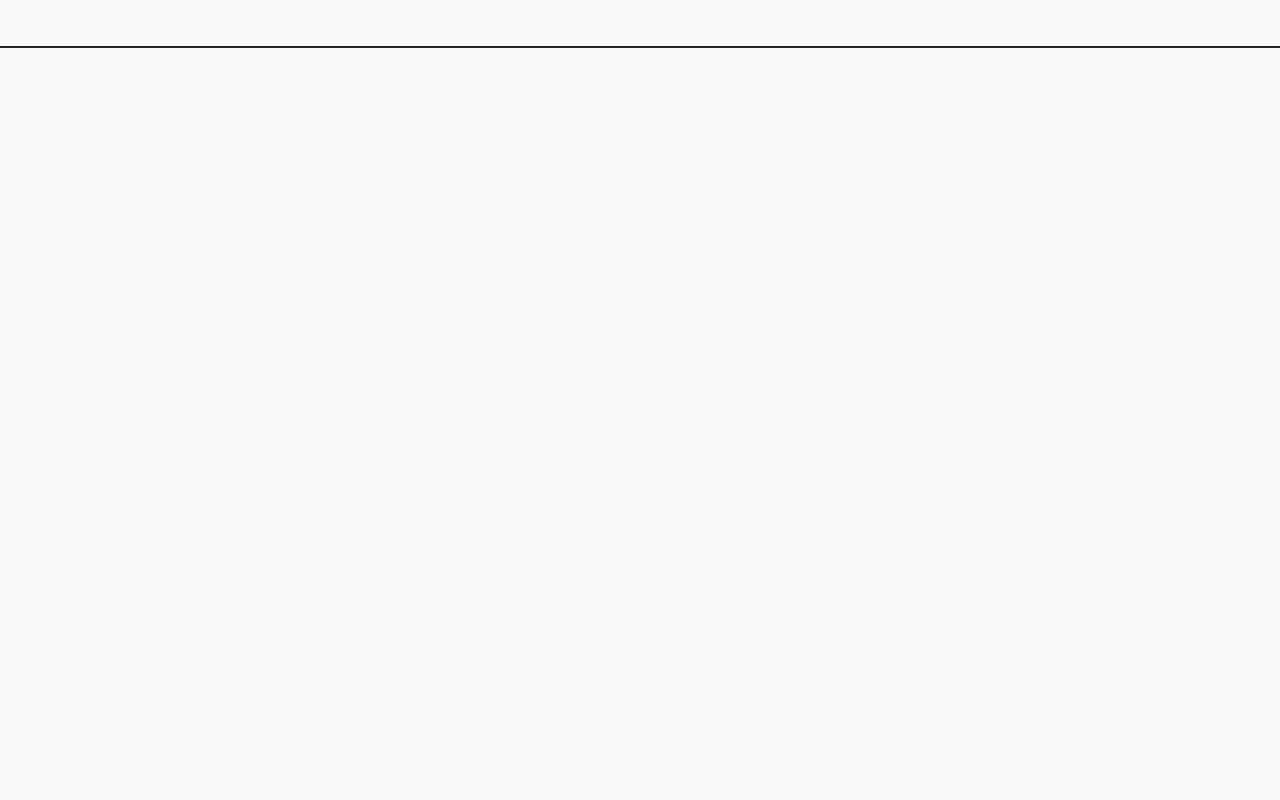
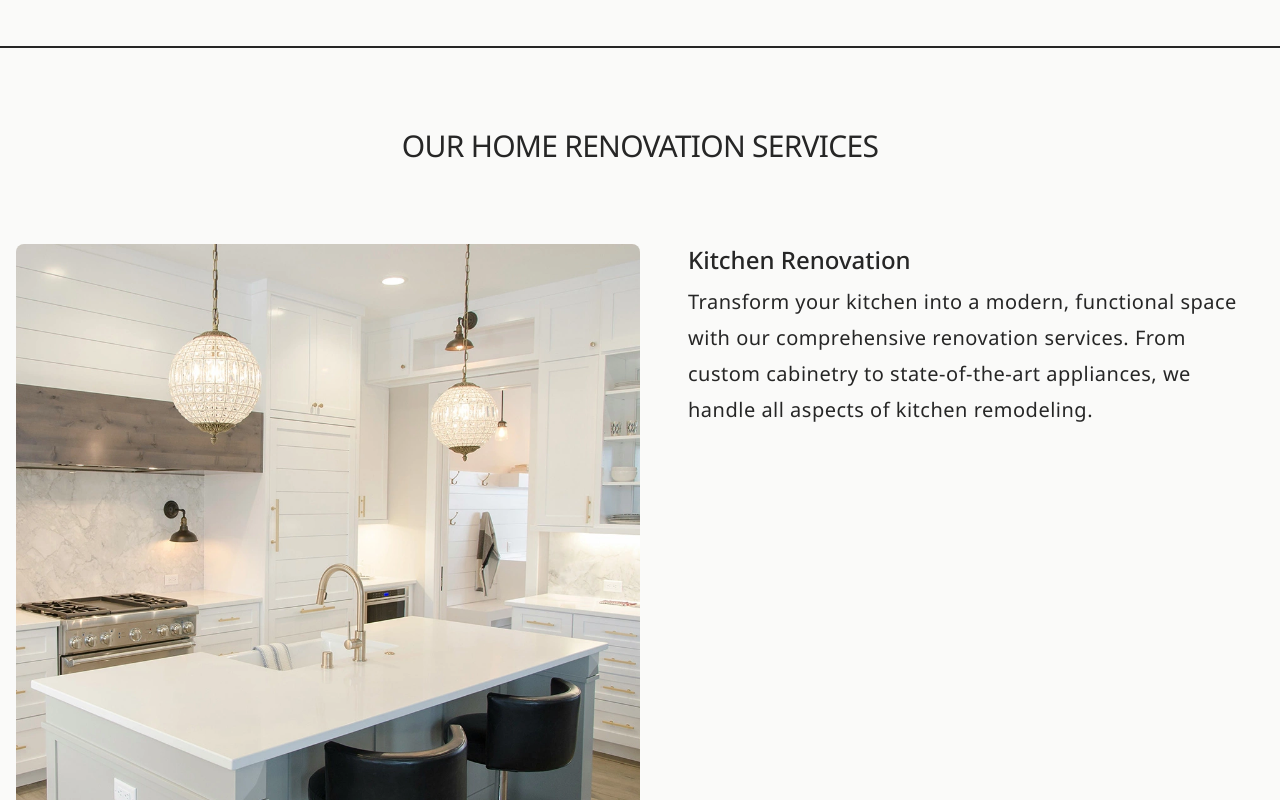
Before and after one commit to abhi-up/vastuspaze-renovation, a React (Vite) app: page / in a window 1280 px wide. Shown: the part 940-1740 px from the top of the page. Before the commit the page ends 988 px from the top, so only its background shows below. Built offline with nearby package versions, Linux system fonts and the light colour scheme.

Commit message:
feat: services section

```diff
--- a/src/App.jsx
+++ b/src/App.jsx
@@ -1,11 +1,13 @@
 import Hero from "./components/Hero"
 import Navbar from "./components/Navbar"
+import Services from "./components/Services"
 
 const App = () => {
   return (
     <main className="overflow-x-hidden antialiased text-neutral-800">
       <Navbar />
       <Hero />
+      <Services />
     </main>
   )
 }
--- /dev/null
+++ b/src/components/Services.jsx
@@ -0,0 +1,43 @@
+import { SERVICES_CONTENT } from "../constants"
+
+const Services = () => {
+  return (
+    <section className="max-w-7xl mx-auto border-b-2" id="services">
+      <div className="my-20">
+        <h2 className="text-xl lg:text-3xl tracking-tight text-center uppercase mb-20">
+          Our Home Renovation Services
+        </h2>
+        {SERVICES_CONTENT.map((service, index) => (
+          <div key={index} className="mb-12 mx-4 flex flex-col lg:flex-row">
+            <div
+              className={`lg:w-1/2 mb-4 lg:mb-0 ${
+                index % 2 === 0 ? "" : "lg:order-2"
+              }`}
+            >
+              <img
+                src={service.image}
+                alt={service.title}
+                className="w-full h-auto object-cover rounded-lg"
+              />
+            </div>
+
+            <div
+              className={`lg:w-1/2 flex flex-col ${
+                index % 2 === 0 ? "lg:pl-12" : "lg:pr-12"
+              }`}
+            >
+              <h3 className="text-xl lg:text-2xl font-medium mb-2">
+                {service.title}
+              </h3>
+              <p className="mb-4 lg:tracking-wide text-lg lg:text-xl lg:leading-9">
+                {service.description}
+              </p>
+            </div>
+          </div>
+        ))}
+      </div>
+    </section>
+  )
+}
+
+export default Services
```
